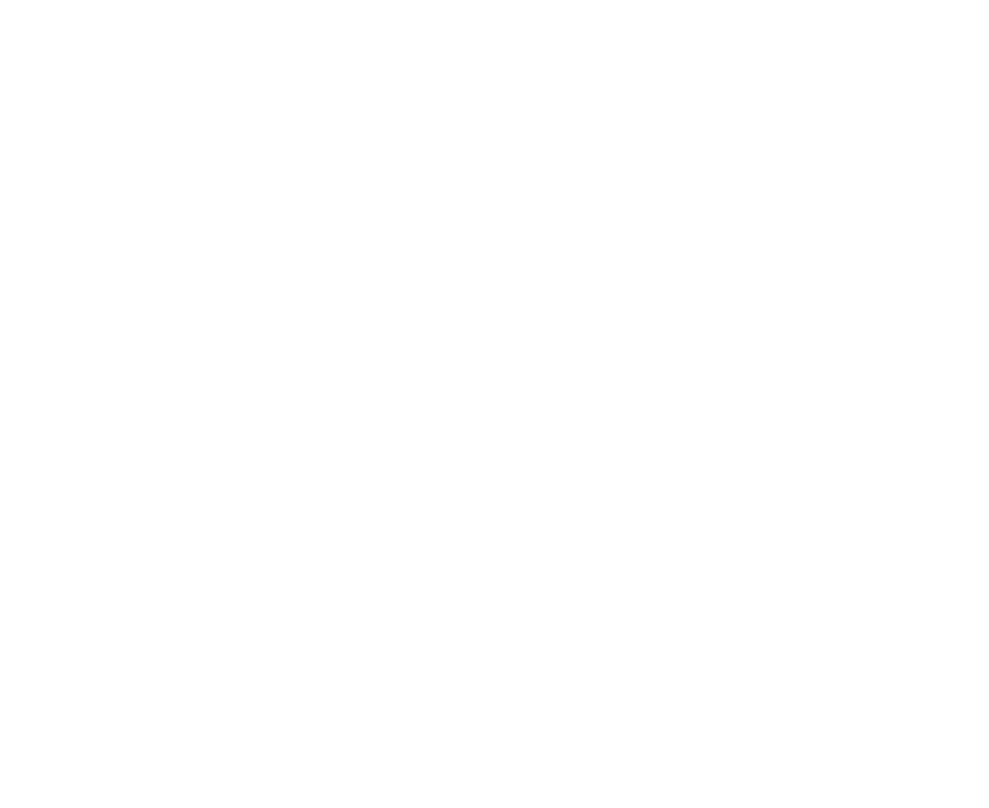
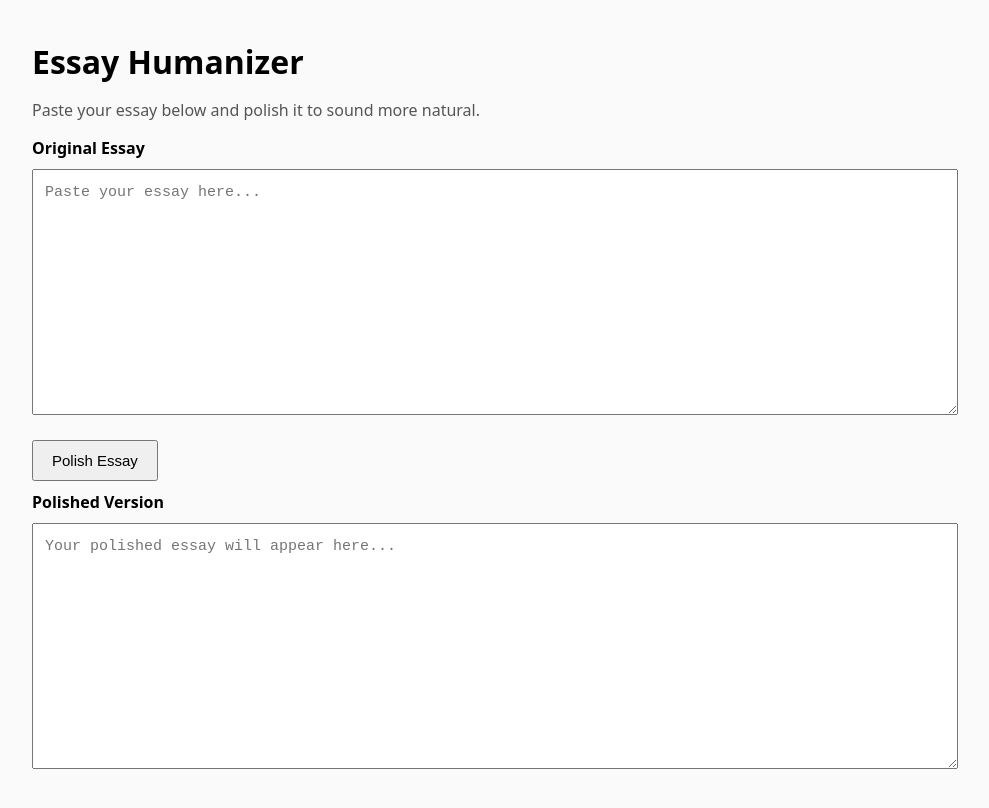
Before and after one commit to RobbieKaras/essay-humanizer, a plain HTML site: page index.html in a window 1280 px wide. Shown: the whole page, without its empty margins (158-1147 px from the left). Drawn offline with Linux system fonts and the light colour scheme.

Commit message:
Update index.html

```diff
--- a/index.html
+++ b/index.html
@@ -1,23 +1,103 @@
+<!DOCTYPE html>
+<html lang="en">
+<head>
+  <meta charset="UTF-8" />
+  <title>Essay Humanizer</title>
+  <meta name="viewport" content="width=device-width, initial-scale=1.0" />
+
+  <style>
+    body {
+      font-family: system-ui, -apple-system, BlinkMacSystemFont, sans-serif;
+      max-width: 900px;
+      margin: 40px auto;
+      padding: 0 20px;
+      background: #fafafa;
+    }
+
+    h1 {
+      margin-bottom: 10px;
+    }
+
+    p {
+      color: #555;
+    }
+
+    textarea {
+      width: 100%;
+      min-height: 220px;
+      margin-top: 10px;
+      margin-bottom: 20px;
+      padding: 12px;
+      font-size: 15px;
+      line-height: 1.5;
+      resize: vertical;
+    }
+
+    button {
+      padding: 10px 18px;
+      font-size: 15px;
+      cursor: pointer;
+    }
+
+    .status {
+      margin-top: 10px;
+      color: #666;
+      font-size: 14px;
+    }
+  </style>
+</head>
+<body>
+
+  <h1>Essay Humanizer</h1>
+  <p>Paste your essay below and polish it to sound more natural.</p>
+
+  <label for="inputEssay"><strong>Original Essay</strong></label>
+  <textarea id="inputEssay" placeholder="Paste your essay here..."></textarea>
+
+  <button onclick="humanize()">Polish Essay</button>
+  <div class="status" id="status"></div>
+
+  <label for="outputEssay"><strong>Polished Version</strong></label>
+  <textarea id="outputEssay" placeholder="Your polished essay will appear here..."></textarea>
+
   <script>
     async function humanize() {
-  const essay = document.getElementById("inputEssay").value;
-  const out = document.getElementById("outputEssay");
+      const input = document.getElementById("inputEssay");
+      const output = document.getElementById("outputEssay");
+      const status = document.getElementById("status");
 
-  if (!essay.trim()) return alert("Paste an essay first.");
-  out.value = "Polishing...";
+      if (!input.value.trim()) {
+        alert("Please paste an essay first.");
+        return;
+      }
 
+      status.textContent = "Polishing…";
+      output.value = "";
+
+      try {
         const res = await fetch("/.netlify/functions/humanize", {
           method: "POST",
           headers: { "Content-Type": "application/json" },
-    body: JSON.stringify({ essay })
+          body: JSON.stringify({ essay: input.value })
         });
 
         const data = await res.json();
+
         if (!res.ok) {
-    out.value = "Error: " + (data.error || "Request failed");
+          status.textContent = "Error occurred.";
+          output.value = data.error || "Something went wrong.";
           return;
         }
 
-  out.value = data.result || "";
+        output.value = data.result || "";
+        status.textContent = "Done.";
+      } catch (err) {
+        console.error(err);
+        status.textContent = "Network error.";
+        output.value = "Failed to reach the server.";
+      }
     }
   </script>
+
+</body>
+</html>
```
Lines whose indentation alone changed are shown as unchanged.
